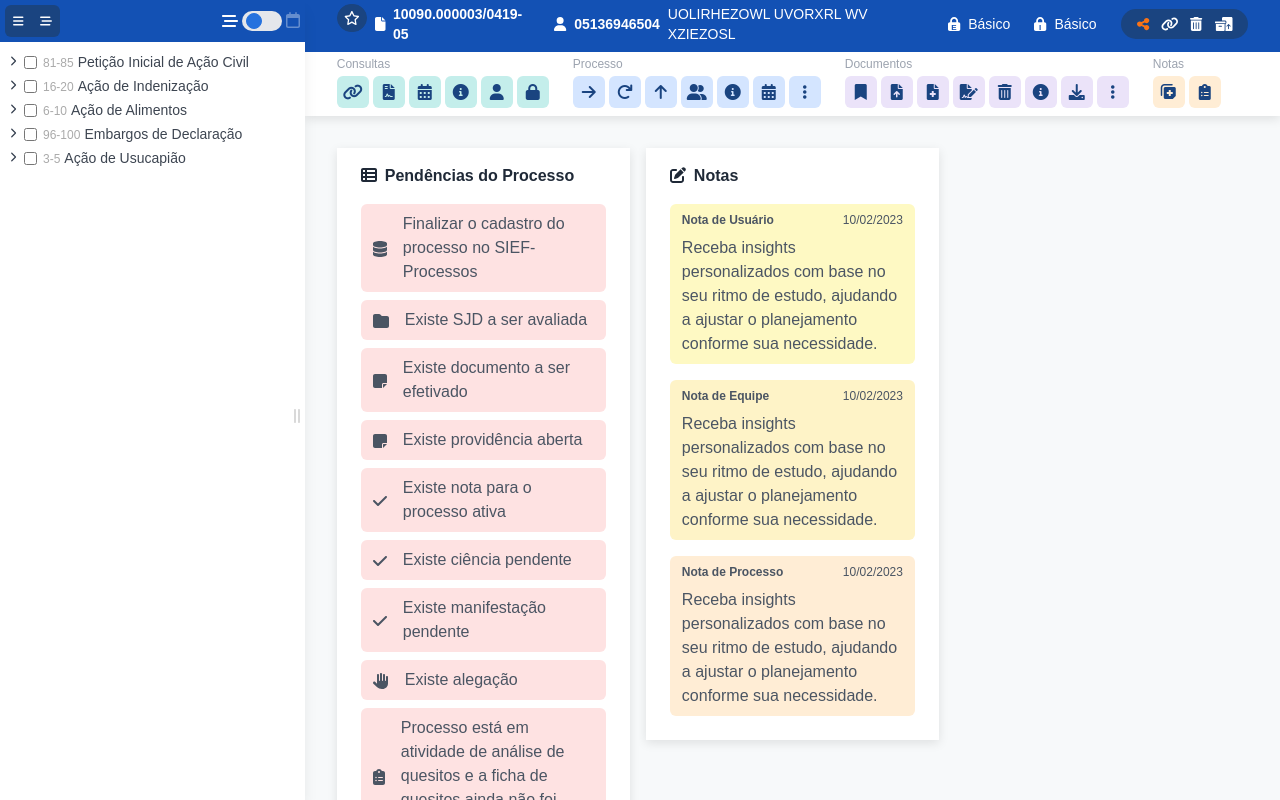
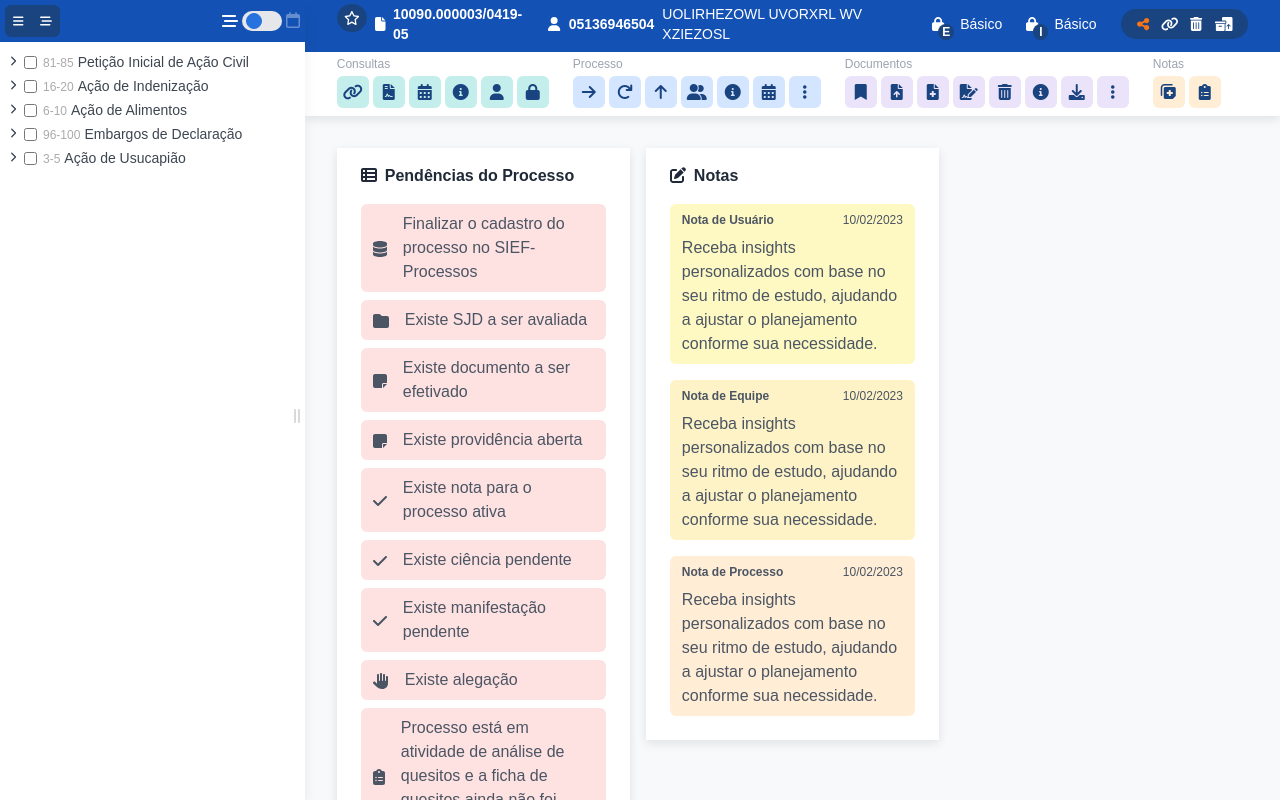
Before and after one commit to guilhermeteles/eprocesso, a React (Vite) app: page / in a window 1280 px wide. Built offline with nearby package versions, Linux system fonts and the light colour scheme.

Commit message:
sigilo header

```diff
--- a/package.json
+++ b/package.json
@@ -10,8 +10,8 @@
     "preview": "vite preview"
   },
   "dependencies": {
-    "@fortawesome/free-regular-svg-icons": "^6.6.0",
-    "@fortawesome/free-solid-svg-icons": "^6.6.0",
+    "@fortawesome/free-regular-svg-icons": "^6",
+    "@fortawesome/free-solid-svg-icons": "^6",
     "@fortawesome/react-fontawesome": "^0.2.2",
     "prop-types": "^15.8.1",
     "react": "^18.3.1",
--- a/src/components/DashboardComponent.jsx
+++ b/src/components/DashboardComponent.jsx
@@ -1,48 +1,16 @@
-import { useState } from 'react';
 import { FontAwesomeIcon } from '@fortawesome/react-fontawesome';
-import { faStar as faStarSolid } from '@fortawesome/free-solid-svg-icons';
-import { faThList, faEdit, faCheck,faFolder,faNoteSticky, faHand } from '@fortawesome/free-solid-svg-icons';
-import { faStar as faStarRegular } from '@fortawesome/free-regular-svg-icons';
+import { faEdit, faCheck,faFolder,faNoteSticky, faHand, faThLarge, faList } from '@fortawesome/free-solid-svg-icons';
 import { faDatabase } from '@fortawesome/free-solid-svg-icons';
-import { faClipboardCheck } from '@fortawesome/free-solid-svg-icons';
-import { faClipboard } from '@fortawesome/free-solid-svg-icons/faClipboard';
 import { faClipboardList } from '@fortawesome/free-solid-svg-icons';
+import { faThList } from '@fortawesome/free-solid-svg-icons/faThList';
 
 const Dashboard = () => {
-    const [isFavorited, setIsFavorited] = useState(false);
-    const [copiedText, setCopiedText] = useState(null);
-
-    const toggleFavorite = () => {
-        setIsFavorited(!isFavorited);
-    };
-
-    const handleCopy = (text) => {
-        navigator.clipboard.writeText(text);
-        setCopiedText(text);
-        setTimeout(() => setCopiedText(null), 2000); // Reset copied state after 2 seconds
-    };
 
     return (
         <div className='overflow-y-auto'>
             <div className=" mx-auto px-8 py-8">
                 <div className="grid gap-4 sm:grid-cols-1 md:grid-cols-3 lg:grid-cols-3">
 
-
-                    {/* <div className="bg-white p-6 shadow-[0_3px_10px_rgb(0,0,0,0.1)] flex flex-col gap-4 h-fit">
-                        <h2 className="text-md font-semibold text-gray-800">
-                            <FontAwesomeIcon
-                                icon={faThList}
-                                className='mr-2'
-                            />
-                            Pendências do Processo</h2>
-                        <p className="text-green-700 bg-green-100 px-3 py-4 rounded-md flex items-center justify-center">
-                        <FontAwesomeIcon
-                                icon={faCheck}
-                                className='mr-2 mt-0.5'
-                            />
-                            Processo sem pendências.
-                        </p>
-                    </div> */}
 
                     <div className="bg-white px-6 pb-6 pt-4 shadow-[0_3px_10px_rgb(0,0,0,0.1)] flex flex-col gap-2 h-fit">
                         <h2 className="text-md font-semibold text-gray-800 mb-2">
--- a/src/components/DocumentsAside.jsx
+++ b/src/components/DocumentsAside.jsx
@@ -6,8 +6,6 @@ import { faCalendar } from '@fortawesome/free-regular-svg-icons';
 import { faStream } from '@fortawesome/free-solid-svg-icons';
 import { FontAwesomeIcon } from '@fortawesome/react-fontawesome';
 import { faArrowUp19 } from '@fortawesome/free-solid-svg-icons';
-import { faSortDown } from '@fortawesome/free-solid-svg-icons';
-import { faSortUp } from '@fortawesome/free-solid-svg-icons/faSortUp';
 import { faArrowDown19 } from '@fortawesome/free-solid-svg-icons';
 import { faBars } from '@fortawesome/free-solid-svg-icons';
 import { faBarsStaggered } from '@fortawesome/free-solid-svg-icons';
@@ -391,7 +389,7 @@ export const DocumentsAside = () => {
             <div className=" flex justify-between text-sm gap-4 bg-[#1A4480] p-2 rounded-md">
 
               <button
-                className="text-xs underline hover:text-gray-100"
+                className="text-xs underline hover:text-gray-100 border-r-1 border-white"
                 onClick={contractAll}
               >
                 <FontAwesomeIcon
--- a/src/components/Nav.jsx
+++ b/src/components/Nav.jsx
@@ -2,7 +2,7 @@ import { IconButton } from './IconButton';
 import { FontAwesomeIcon } from '@fortawesome/react-fontawesome';
 import OverlayMenu from './OverlayMenu';
 import { useState } from 'react';
-import { faFile, faUser, faLock, faShareAlt, faLink, faTrashAlt, faBoxesPacking, faCheck, faStar as faStarSolid } from '@fortawesome/free-solid-svg-icons';
+import { faFile, faUser, faLock, faShareAlt, faLink, faTrashAlt, faBoxesPacking, faCheck, faStar as faStarSolid, faUserLock, faUnlock } from '@fortawesome/free-solid-svg-icons';
 import { faStar as faStarRegular } from '@fortawesome/free-regular-svg-icons';
 
 const Nav = () => {
@@ -83,15 +83,15 @@ const Nav = () => {
         {/* Third and Fourth Items */}
         <div className="flex items-center text-white relative cursor-pointer hover:underline" onClick={(e) => handleCopy('Básico', e)}>
           <div className="relative">
-            <FontAwesomeIcon icon={faLock} className="me-2" />
-            <span className="absolute inset-0 flex items-center justify-center text-[8px] font-black text-[#1351B4] top-[7px] right-[8.5px]">E</span>
+            <FontAwesomeIcon icon={faLock} className="me-4" />
+            <span className="absolute text-white top-2.5 right-1.5 bg-[#1A4480] px-1 rounded-full leading-none py-0.5 text-xs font-bold">E</span>
           </div>
           Básico
         </div>
         <div className="flex items-center text-white relative cursor-pointer hover:underline" onClick={(e) => handleCopy('Básico', e)}>
           <div className="relative">
-            <FontAwesomeIcon icon={faLock} className="me-2" />
-            <span className="absolute inset-0 flex items-center justify-center text-[8px] font-black text-[#1351B4] top-[7px] right-[8.5px]">I</span>
+            <FontAwesomeIcon icon={faLock} className="me-4" />
+            <span className="absolute text-white top-2.5 right-1.5 bg-[#1A4480] px-1.5 rounded-full leading-none py-0.5 text-xs font-bold">I</span>
           </div>
           Básico
         </div>
--- a/vite.config.js
+++ b/vite.config.js
@@ -12,9 +12,6 @@ export default defineConfig({
       plugins: [tailwindcss()],
     },
   },
-  optimizeDeps: {
-    include: ['pdfjs-dist'],
-  },
   server: {
     headers: {
       'Cross-Origin-Opener-Policy': 'same-origin',
```
Also changed, not shown: 2 other files (tests, documents, lock files or other folders).
